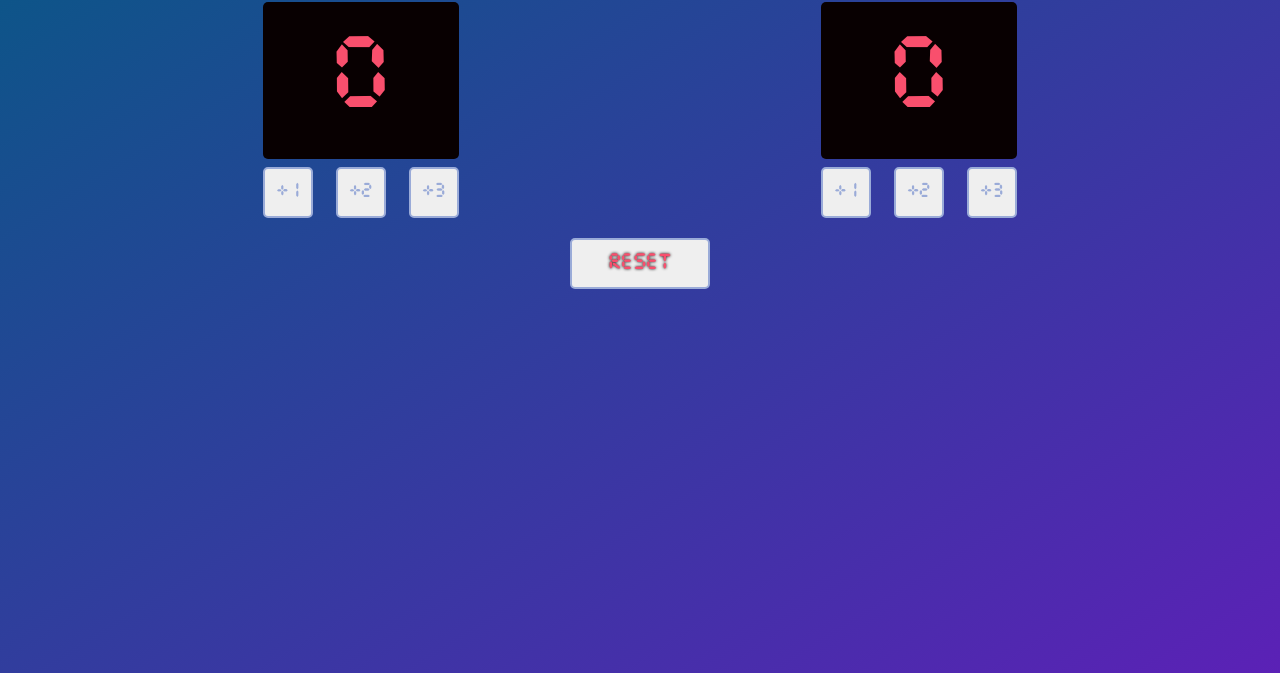
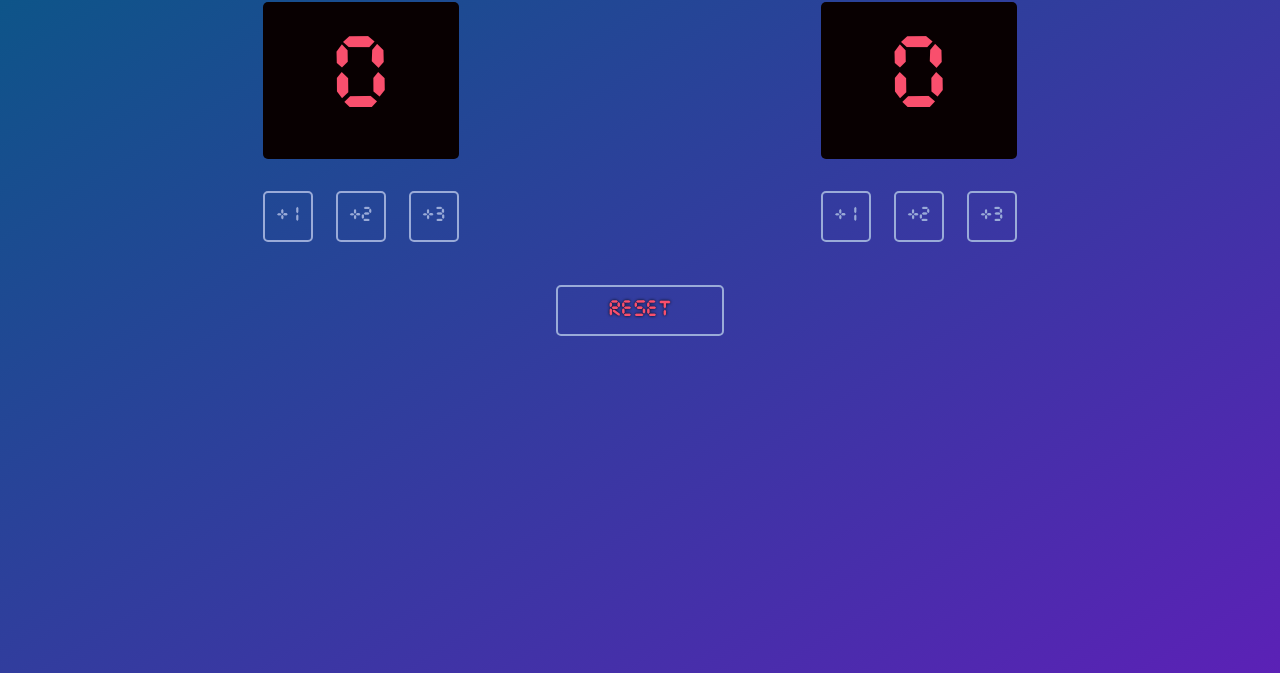
Before and after one commit to jiminpak03/basketball-scoreboard, a website built with Vite: page index.html in a window 1280 px wide. Shown: the part 127-800 px from the top of the page. Built offline with nearby package versions, Linux system fonts and the light colour scheme.

Commit message:
Update index.html

```diff
--- a/index.html
+++ b/index.html
@@ -8,23 +8,23 @@
                 <h3 id="home-title">HOME</h3>
                 <h1 id="score-home"></h1>
                 <div id="home-group">
-                    <button class="btn" onclick="homeFt()">+1</button>
-                    <button class="btn" onclick="home2p()">+2</button>
-                    <button class="btn" onclick="home3p()">+3</button>
+                    <h4 class="btn" onclick="homeFt()">+1</h4>
+                    <h4 class="btn" onclick="home2p()">+2</h4>
+                    <h4 class="btn" onclick="home3p()">+3</h4>
                 </div>
             </div>
             <div>
                 <h3 id="guest-title">GUEST</h3>
                 <h1 id="score-guest"></h1>
                 <div id="guest-group">
-                    <button class="btn" onclick="guestFt()">+1</button>
-                    <button class="btn" onclick="guest2p()">+2</button>
-                    <button class="btn" onclick="guest3p()">+3</button>
+                    <h4 class="btn" onclick="guestFt()">+1</h4>
+                    <h4 class="btn" onclick="guest2p()">+2</h4>
+                    <h4 class="btn" onclick="guest3p()">+3</h4>
                 </div>
             </div>
         </div>
         <div>
-            <button class="btn" id="reset" onclick="reset()">RESET</button>
+            <h4 class="btn" id="reset" onclick="reset()">RESET</h4>
         </div>
         <script src="index.js" type="module"></script>
     </body>
```
